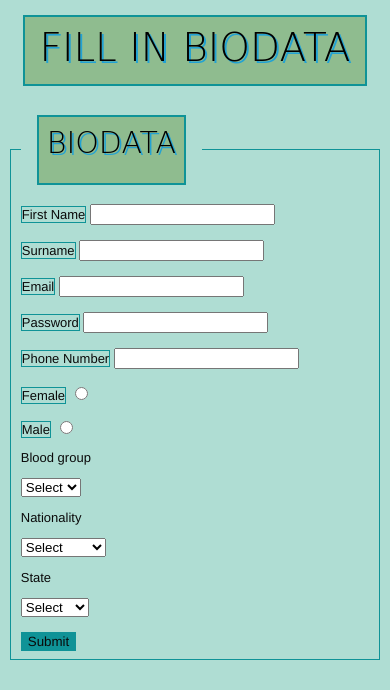
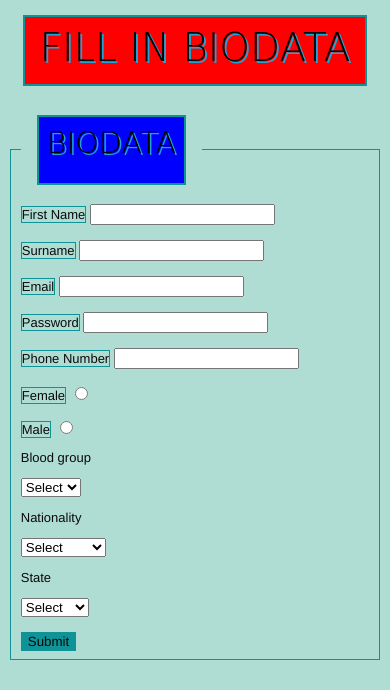
Before and after one commit to AnotherAlien/task-2, a plain HTML site: page index.html in a window 390 px wide. Drawn offline with Linux system fonts and the light colour scheme.

Commit message:
Update index.style.css

```diff
--- a/index.style.css
+++ b/index.style.css
@@ -37,3 +37,7 @@ font-family: 'Franklin Gothic Medium', 'Arial Narrow', Arial, sans-serif;}
     border: 1px solid  rgb(15, 147, 151);
 font-weight: 300;
 font-family: 'Franklin Gothic Medium', 'Arial Narrow', Arial, sans-serif;}
+@media (max-width: 500px) {
+    #s1{background-color: red;}
+    #s2{background-color: blue;}
+}
```
